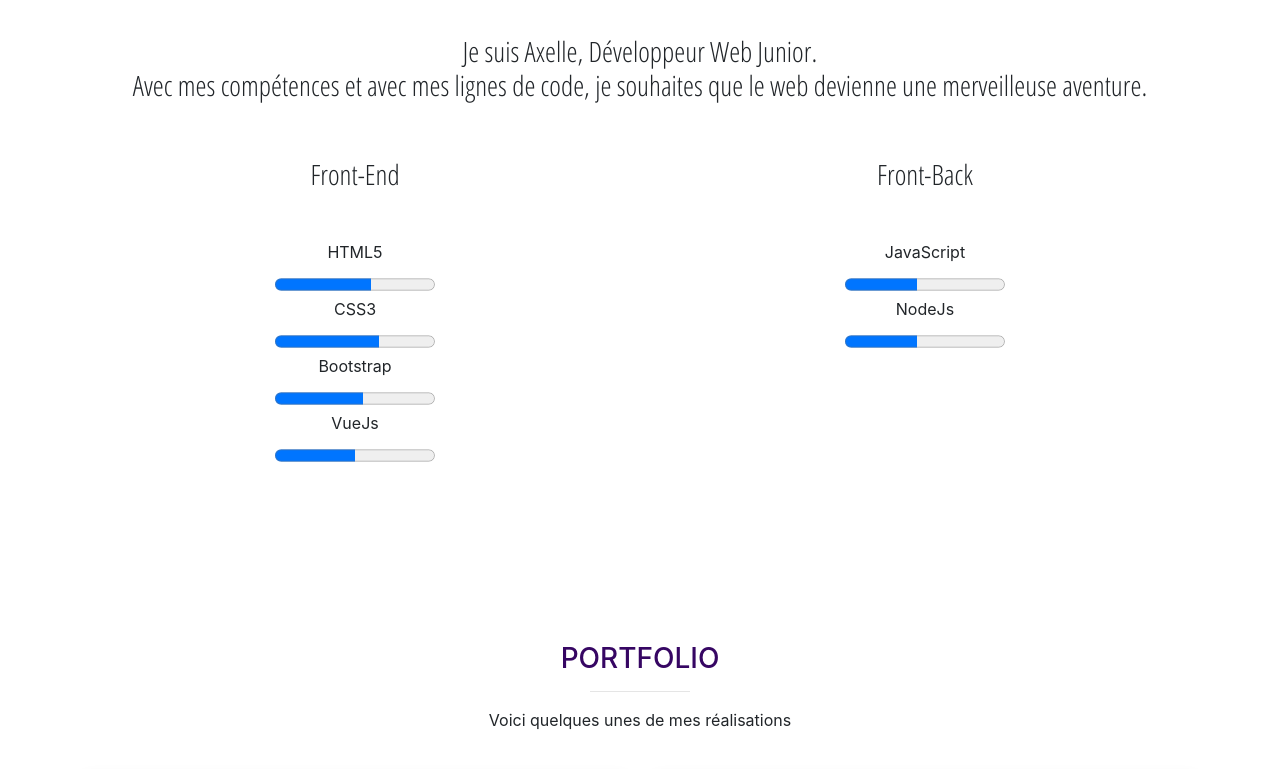
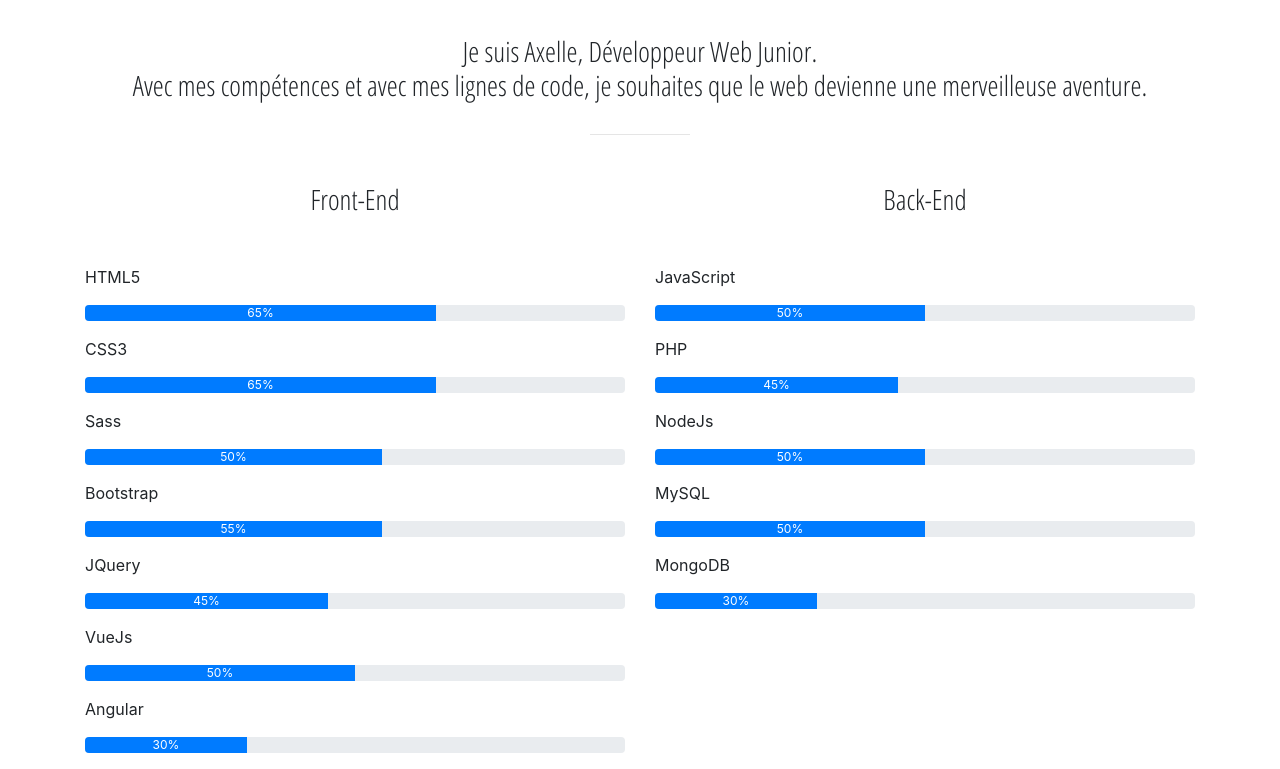
Before and after one commit to mataxelle/PortfolioDev, a website: page index.html in a window 1280 px wide. Shown: the part 840-1609 px from the top of the page. Drawn offline with nearby package versions, Linux system fonts and the light colour scheme.

Commit message:
Mise à jour
Amélioration des bars de progrès, ajout contact.

```diff
--- a/index.html
+++ b/index.html
@@ -44,6 +44,9 @@
                             <li class="nav-item">
                                 <a class="nav-link" href="#portfolio">PORTFOLIO</a>
                             </li>
+                            <li class="nav-item">
+                                <a class="nav-link" href="#contact">CONTACT</a>
+                            </li>
                         </ul>
                     </div>
                 </nav>
@@ -52,10 +55,10 @@
     </div>
 
     <div class="container containerCarousel">
-        <!-- Section carousel-->
+        <!-- Carousel Section -->
         <div id="carousel" class="carousel slide" data-ride="carousel">
 
-            <!-- Indicateurs -->
+            <!-- Indicators -->
             <ul class="carousel-indicators">
                 <li data-target="#carousel" data-slide-to="0" class="active"></li>
                 <li data-target="#carousel" data-slide-to="1"></li>
@@ -106,7 +109,7 @@
         </div>  -->
 
 
-        <!-- Section à propos -->
+        <!-- About -->
         <section id="aPropos">
             <div class="row mb-4">
                 <div class="col-12">
@@ -118,47 +121,100 @@
                 </div>
             </div>
 
+            <hr class="my-4" style="width: 100px">
+
             <div class="row">
+                <!-- Front-End -->
                 <div class="col mt-4 mb-4">
                     <h3 class="text-center mb-5">Front-End</h3>
-                    <div class="skills">
-                        <label for="html">HTML5</label>
-                        <progress id="html" max="100" value="60">60%</progress>
+                    <p>HTML5
+                    <div class="progress">
+                        <div class="progress-bar progress-bar-info" role="progressbar" style="width: 65%"
+                            aria-valuenow="65" aria-valuemin="0" aria-valuemax="100">65%</div>
                     </div>
-                    <div class="skills">
-                        <label for="css">CSS3</label>
-                        <progress id="css" max="100" value="65">65%</progress>
+                    </p>
+                    <p>CSS3
+                    <div class="progress">
+                        <div class="progress-bar progress-bar-info" role="progressbar" style="width: 65%"
+                            aria-valuenow="65" aria-valuemin="0" aria-valuemax="100">65%</div>
                     </div>
-                    <div class="skills">
-                        <label for="css">Bootstrap</label>
-                        <progress id="css" max="100" value="55">55%</progress>
+                    </p>
+                    <p>Sass
+                    <div class="progress">
+                        <div class="progress-bar progress-bar-info" role="progressbar" style="width: 55%"
+                            aria-valuenow="55" aria-valuemin="0" aria-valuemax="100">50%</div>
                     </div>
-                    <div class="skills">
-                        <label for="css">VueJs</label>
-                        <progress id="css" max="100" value="50">50%</progress>
+                    </p>
+                    </p>
+                    <p>Bootstrap
+                    <div class="progress">
+                        <div class="progress-bar progress-bar-info" role="progressbar" style="width: 55%"
+                            aria-valuenow="55" aria-valuemin="0" aria-valuemax="100">55%</div>
                     </div>
+                    </p>
+                    <p>JQuery
+                    <div class="progress">
+                        <div class="progress-bar progress-bar-info" role="progressbar" style="width: 45%"
+                            aria-valuenow="45" aria-valuemin="0" aria-valuemax="100">45%</div>
+                    </div>
+                    </p>
+                    <p>VueJs
+                    <div class="progress">
+                        <div class="progress-bar progress-bar-info" role="progressbar" style="width: 50%"
+                            aria-valuenow="50" aria-valuemin="0" aria-valuemax="100">50%</div>
+                    </div>
+                    </p>
+                    <p>Angular
+                    <div class="progress">
+                        <div class="progress-bar progress-bar-info" role="progressbar" style="width: 30%"
+                            aria-valuenow="30" aria-valuemin="0" aria-valuemax="100">30%</div>
+                    </div>
+                    </p>
                 </div>
+                <!-- Back-End -->
                 <div class="col mt-4 mb-4">
-                    <h3 class="text-center mb-5">Front-Back</h3>
-                    <div class="skills">
-                        <label for="css">JavaScript</label>
-                        <progress id="css" max="100" value="45">45%</progress>
+                    <h3 class="text-center mb-5">Back-End</h3>
+                    <p>JavaScript
+                    <div class="progress">
+                        <div class="progress-bar progress-bar-info" role="progressbar" style="width: 50%"
+                            aria-valuenow="50" aria-valuemin="0" aria-valuemax="100">50%</div>
                     </div>
-                    <div class="skills">
-                        <label for="css">NodeJs</label>
-                        <progress id="css" max="100" value="45">45%</progress>
+                    </p>
+                    <p>PHP
+                    <div class="progress">
+                        <div class="progress-bar progress-bar-info" role="progressbar" style="width: 45%"
+                            aria-valuenow="45" aria-valuemin="0" aria-valuemax="100">45%</div>
                     </div>
+                    </p>
+                    <p>NodeJs
+                    <div class="progress">
+                        <div class="progress-bar progress-bar-info" role="progressbar" style="width: 50%"
+                            aria-valuenow="50" aria-valuemin="0" aria-valuemax="100">50%</div>
+                    </div>
+                    </p>
+                    <p>MySQL
+                    <div class="progress">
+                        <div class="progress-bar progress-bar-info" role="progressbar" style="width: 50%"
+                            aria-valuenow="50" aria-valuemin="0" aria-valuemax="100">50%</div>
+                    </div>
+                    </p>
+                    <p>MongoDB
+                    <div class="progress">
+                        <div class="progress-bar progress-bar-info" role="progressbar" style="width: 30%"
+                            aria-valuenow="30" aria-valuemin="0" aria-valuemax="100">30%</div>
+                    </div>
+                    </p>
                 </div>
             </div>
         </section>
 
-        <!-- Section portfolio -->
+        <!-- Portfolio Section -->
         <section id="portfolio">
 
             <div class="row">
                 <div class="col-12 mb-4">
                     <h3 class="text-center" style="color: rgb(54, 6, 99);">PORTFOLIO</h3>
-                    <hr style="width: 100px;">
+                    <hr class="my-4" style="width: 100px">
                     <p class="text-center">Voici quelques unes de mes réalisations</p>
                 </div>
             </div>
@@ -274,6 +330,16 @@
             </div>
         </section>
 
+        <section id="contact">
+            <div class="row">
+                <div class="col-12">
+                    <h3 class="text-center" style="color: rgb(54, 6, 99);">CONTACT</h3>
+                    <hr class="my-4" style="width: 100px">
+                    <p class="text-center my-4">matime.axelle@gmail.com</p>
+                </div>
+            </div>
+        </section>
+
     </div>
 
     <!-- Footer -->
--- a/scss/style.scss
+++ b/scss/style.scss
@@ -15,19 +15,19 @@
     }
 }
 
-.skills, div .card-body {
+.card-body {
     display: flex;
     flex-direction: column;
     align-items: center;
 }
 
-progress {
-    height: 25px;
+#aPropos, #portfolio, #contact  {
+    padding-top: 100px;
+    padding-bottom: 50px;
 }
 
-#aPropos, #portfolio  {
-    padding-top: 100px;
-    padding-bottom: 50px;
+#aPropos h2 {
+    font-family: 'Open Sans Condensed', sans-serif;
 }
 
 #aPropos h3 {
```
